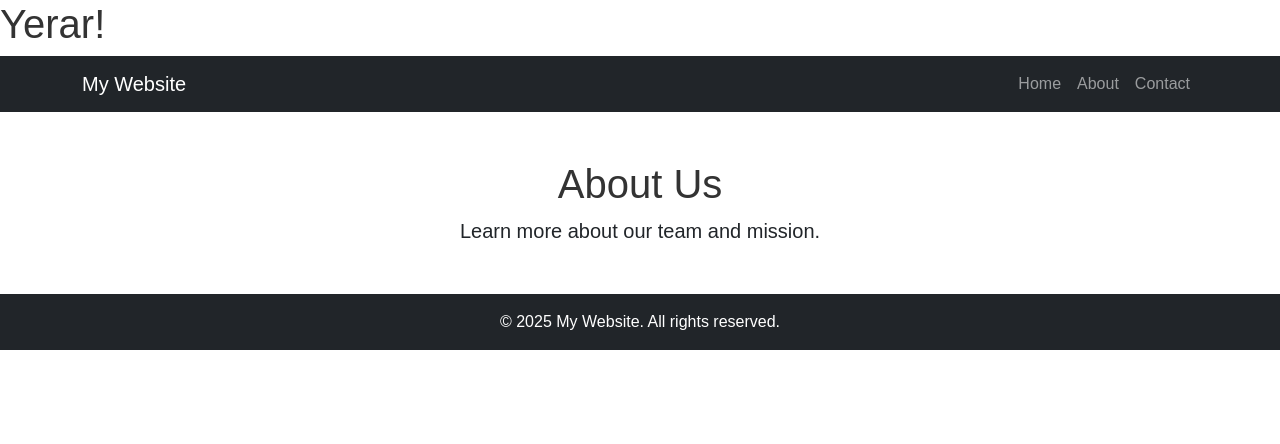
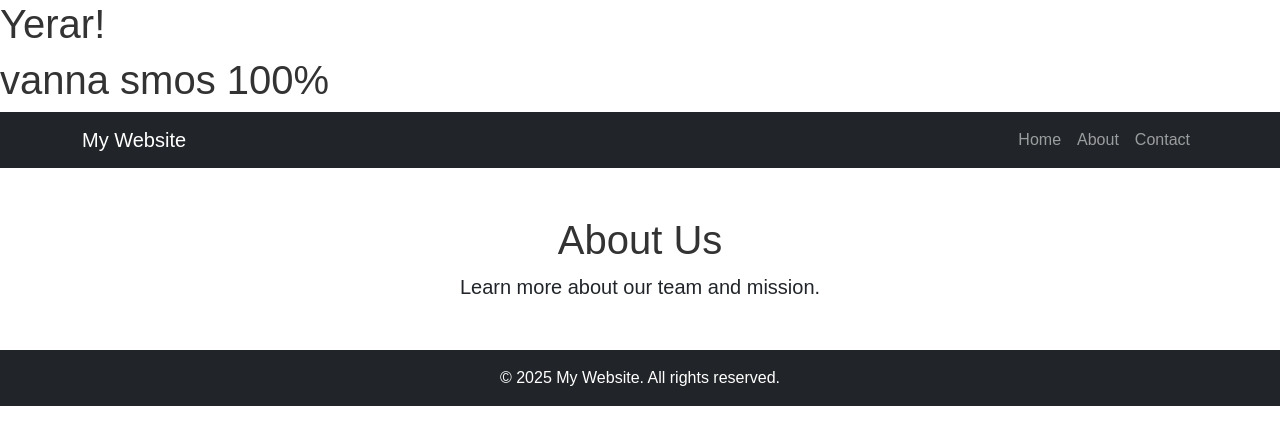
Before and after one commit to Yerarkeo/Git_t.yon, a plain HTML site: page team1/about.html in a window 1280 px wide. Drawn offline with nearby package versions, Linux system fonts and the light colour scheme.

Commit message:
and my nich name

```diff
--- a/team1/about.html
+++ b/team1/about.html
@@ -9,6 +9,7 @@
 </head>
 <body>
     <h1>Yerar!</h1>
+    <h1>vanna smos 100%</h1>
     <nav class="navbar navbar-expand-lg navbar-dark bg-dark">
         <div class="container">
             <a class="navbar-brand" href="index.html">My Website</a>
```
